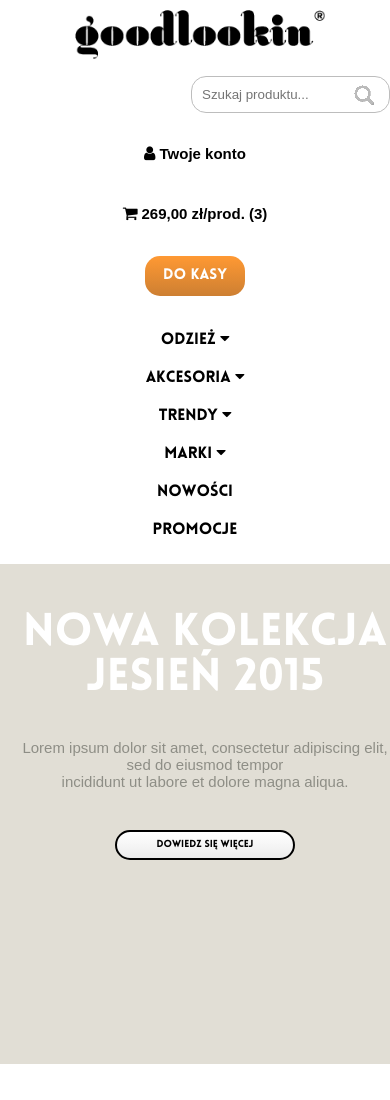
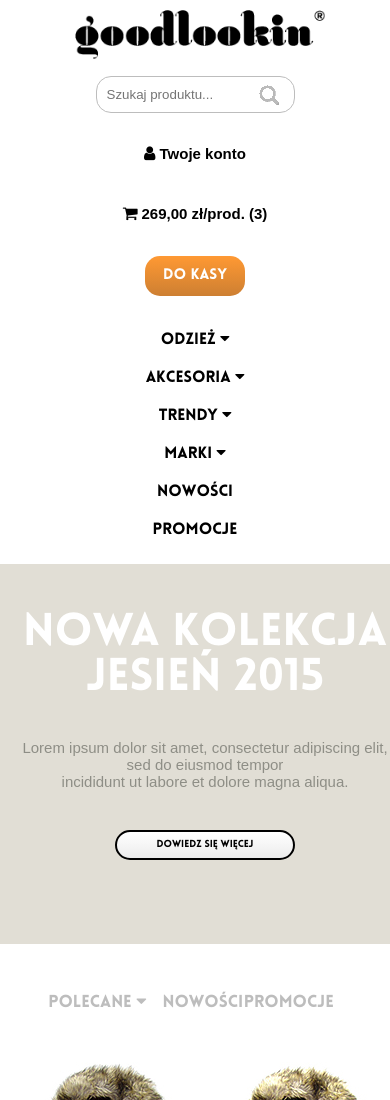
Before and after one commit to ponuryshepard/sklep, a plain HTML site: page index.html in a window 390 px wide. Shown: the top 1100 px of the page. Drawn offline with Linux system fonts and the light colour scheme; files whose address does not match are found by name.

Commit message:
poprawki

```diff
--- a/css/style.css
+++ b/css/style.css
@@ -496,7 +496,7 @@ body {
     .col-s-12 {width: 100%;}
 
 	/* MENU GÓRNE */
-	.navigation form {
+	.header .navigation form {
 		margin-top: 40px;
 		position: relative;
 		float: none;
@@ -537,7 +537,7 @@ body {
 		text-align: center;
 	}
 	.hero {
-		height: 500px;
+		height: 380px;
 	}
 	.border {
 		border-top: none;
```
